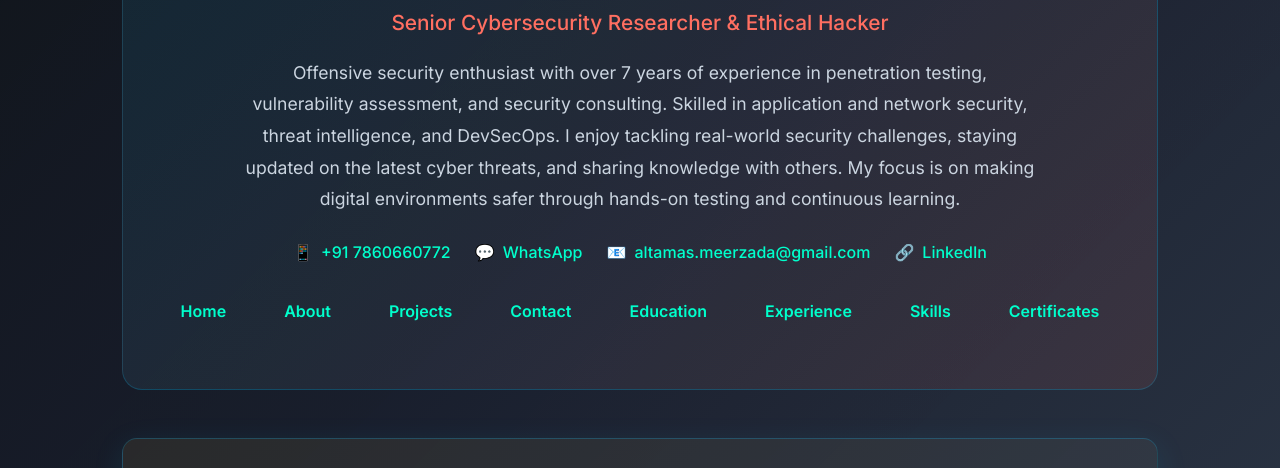
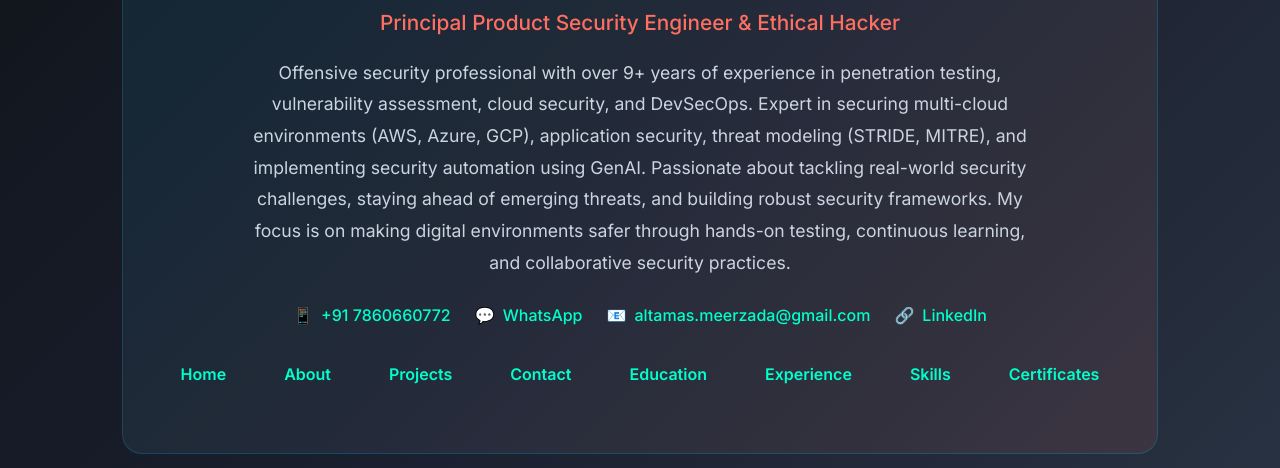
Before and after one commit to maltamas/meer-profile, a plain HTML site: page meer.html in a window 1280 px wide. Shown: the part 296-764 px from the top of the page. Drawn offline with Linux system fonts and the light colour scheme.

Commit message:
Update resume: Add Alcon role, update experience & reorganize technical skills

```diff
--- a/meer.html
+++ b/meer.html
@@ -527,9 +527,9 @@
     <header>
       <img src="https://avatars.githubusercontent.com/u/39873267?v=4" alt="Meerjada Altamas" />
       <h1>Meerjada Altamas</h1>
-      <p class="title">Senior Cybersecurity Researcher & Ethical Hacker</p>
+      <p class="title">Principal Product Security Engineer & Ethical Hacker</p>
       <p class="summary">
-        Offensive security enthusiast with over 7 years of experience in penetration testing, vulnerability assessment, and security consulting. Skilled in application and network security, threat intelligence, and DevSecOps. I enjoy tackling real-world security challenges, staying updated on the latest cyber threats, and sharing knowledge with others. My focus is on making digital environments safer through hands-on testing and continuous learning.
+        Offensive security professional with over 9+ years of experience in penetration testing, vulnerability assessment, cloud security, and DevSecOps. Expert in securing multi-cloud environments (AWS, Azure, GCP), application security, threat modeling (STRIDE, MITRE), and implementing security automation using GenAI. Passionate about tackling real-world security challenges, staying ahead of emerging threats, and building robust security frameworks. My focus is on making digital environments safer through hands-on testing, continuous learning, and collaborative security practices.
       </p>
 
       <div class="contact-info">
```
